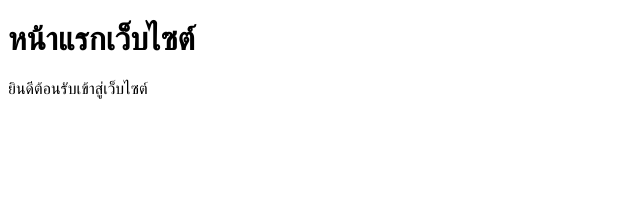
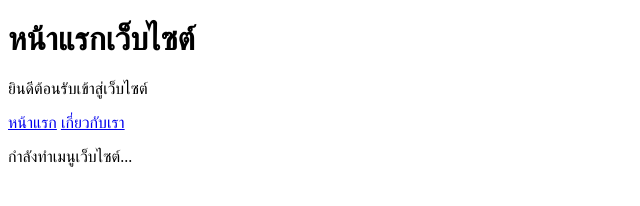
Before and after one commit to me18052564-tech/myapp, a plain HTML site: page index.html in a window 1280 px wide. Shown: the whole page, without its empty margins (0-640 px from the left). Drawn offline with Linux system fonts and the light colour scheme.

Commit message:
Update index.html

```diff
--- a/index.html
+++ b/index.html
@@ -8,5 +8,14 @@
 <body>
     <h1>หน้าแรกเว็บไซต์</h1>
     <p>ยินดีต้อนรับเข้าสู่เว็บไซต์</p>
+
+
+<nav>
+    <a href="#">หน้าแรก</a>
+    <a href="#">เกี่ยวกับเรา</a>
+</nav>
+
+<p>กำลังทำเมนูเว็บไซต์...</p>
+
 </body>
 </html>
```
